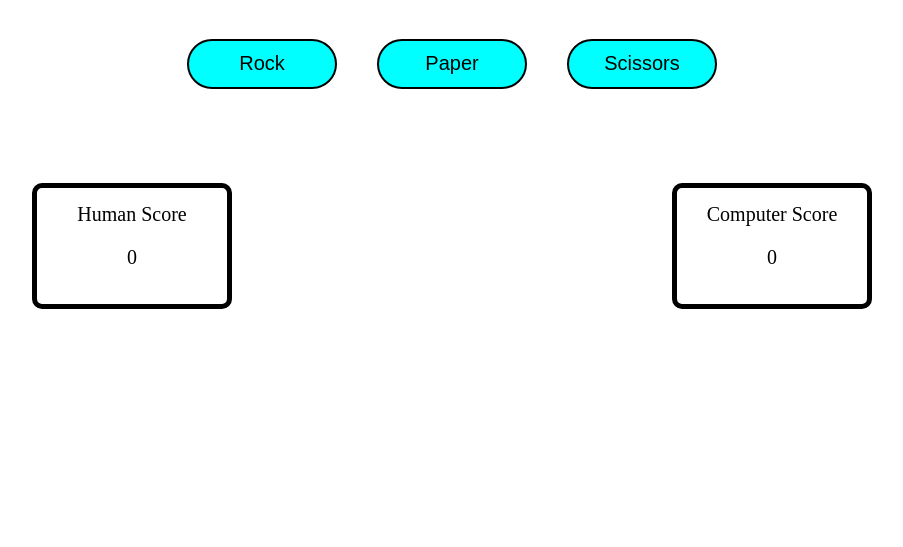
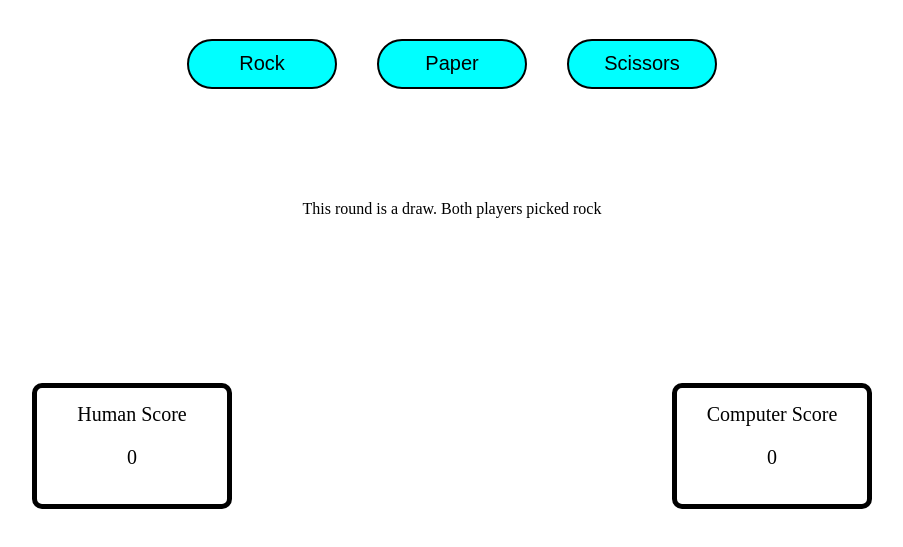
Before and after one commit to VitaDani/rock_paper_scissors_js, a plain HTML site: page index.html in a window 1280 px wide. Both pictures are taken after a click on the button "Rock". Shown: the part 61-608 px from the top of the page, without its empty margins (188-1091 px from the left). Drawn offline with Linux system fonts and the light colour scheme.

Commit message:
Add DOM manipulation to display the round
Initialized the scores for both players, and put the display for the user to know who wins the round.

```diff
--- a/index.html
+++ b/index.html
@@ -15,6 +15,10 @@
             <button id="scissors">Scissors</button>
         </div>
 
+        <div id="round_winner">
+            <span id="winner"></span>
+        </div>
+
         <div class="scores">
             <span id="human_score">Human Score</span>
             <span id="computer_score">Computer Score</span>
--- a/javascript.js
+++ b/javascript.js
@@ -33,35 +33,37 @@ container.addEventListener('click', (event) => {
     }
 });
 
+// Create the query that lets the user know who wins the current round
+let winner = document.querySelector("#winner");
+
 // Create the function that allows a round of the game to be played
 function playRound(humanChoice, computerChoice) {
     humanChoice = humanChoice;
     computerChoice = getComputerChoice();
 
     if (humanChoice == computerChoice) {
-        console.log("This round is a draw.");
+        winner.textContent = `This round is a draw. Both players picked ${humanChoice}`;
     } else if (humanChoice == 'rock' && computerChoice == 'paper') {
-        console.log("The computer wins this round. Paper beats Rock!")
+        winner.textContent = "The computer wins this round. Paper beats Rock!";
         computerScore++;
     } else if (humanChoice == 'rock' && computerChoice == 'scissors') {
-        console.log("The player wins this round. Rock beats Scissors!");
+        winner.textContent = "The player wins this round. Rock beats Scissors!";
         humanScore++;
     } else if (humanChoice == 'paper' && computerChoice == 'rock') {
-        console.log("The player wins this round. Paper beats Rock!");
+        winner.textContent = "The player wins this round. Paper beats Rock!";
         humanScore++;
     } else if (humanChoice == 'paper' && computerChoice == 'scissors') {
-        console.log("The computer wins this round. Scissors beats Paper!");
+        winner.textContent = "The computer wins this round. Scissors beats Paper!";
         computerScore++;
     } else if (humanChoice == 'scissors' && computerChoice == 'rock') {
-        console.log("The computer wins this round. Rock beats Scissors!");
+        winner.textContent = "The computer wins this round. Rock beats Scissors!";
         computerScore++;
     } else if (humanChoice == 'scissors' && computerChoice == 'paper') {
-        console.log("The player wins this round. Scissors beats Paper!");
+        winner.textContent = "The player wins this round. Scissors beats Paper!";
         humanScore++;
     }
-    h_score.textContent = `${humanScore}`;
-    c_score.textContent = `${computerScore}`;
-    console.log(`The computer has a score of ${computerScore} and the player has a score of ${humanScore}`);
+    h_score.textContent = humanScore;
+    c_score.textContent = computerScore;
 }
 
 // Create two variables to keep the score for each player
@@ -72,8 +74,9 @@ let computerScore = 0;
 let human_score = document.querySelector("#human_score");
 let computer_score = document.querySelector("#computer_score");
 let h_score = document.createElement("p");
+h_score.textContent = 0;
 let c_score = document.createElement("p");
-
+c_score.textContent = 0;
 
 h_score.style.textAlign = "center";
 c_score.style.textAlign = "center";
--- a/style.css
+++ b/style.css
@@ -41,3 +41,10 @@ button {
     height: auto;
     padding: 15px;
 }
+
+#round_winner {
+    display: flex;
+    justify-content: center;
+    align-items: center;
+    height: 25%;
+}
```
